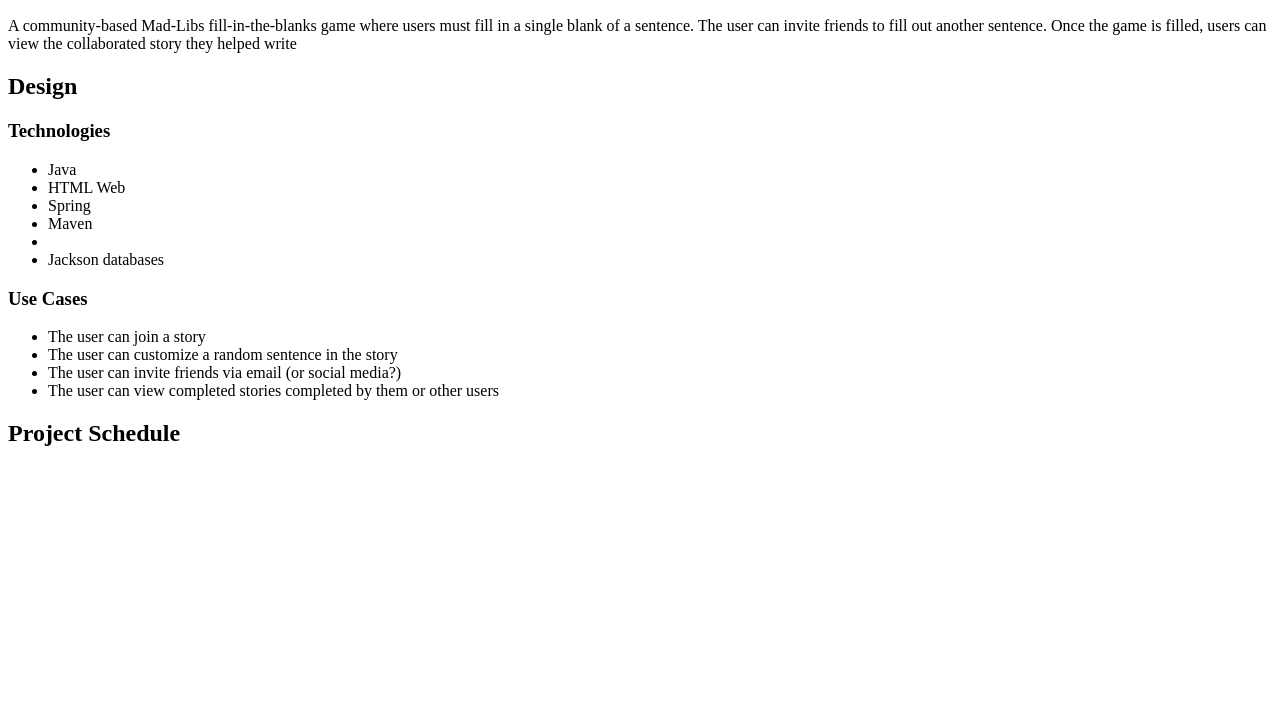
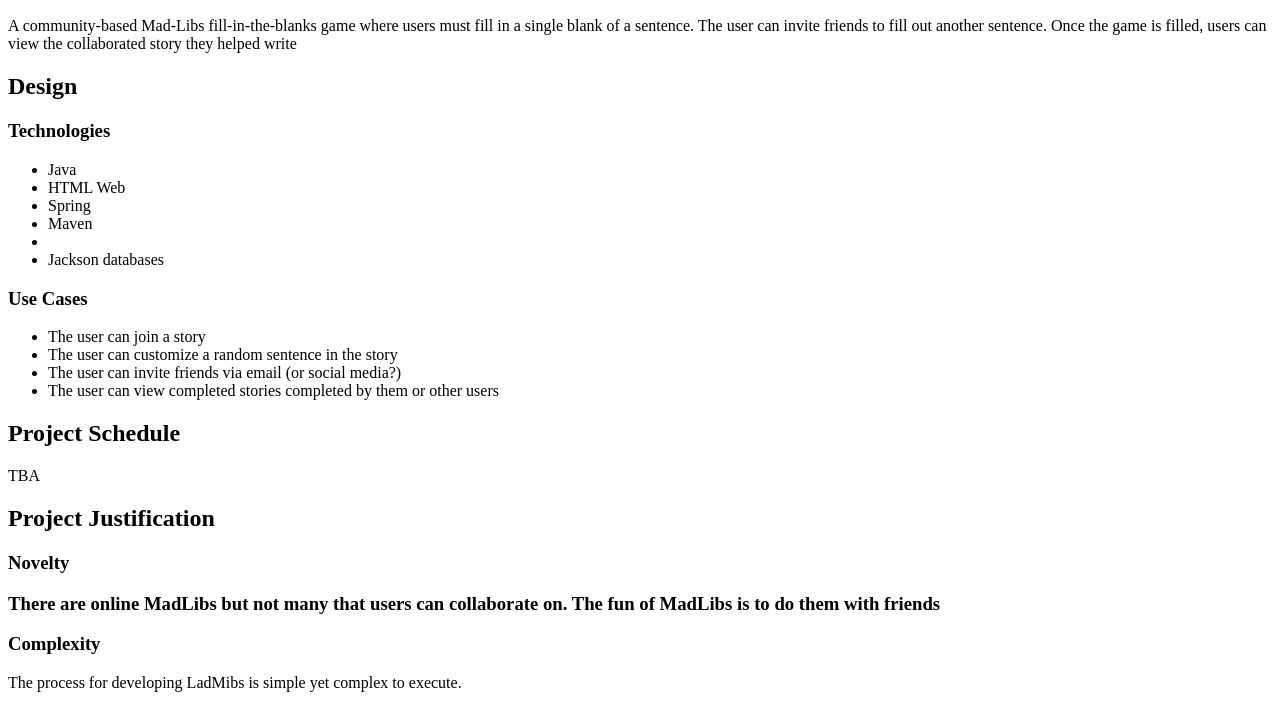
Before and after one commit to Alroemo/411Project, a plain HTML site: page index.html in a window 1280 px wide. Shown: the part 96-804 px from the top of the page. Drawn offline with Linux system fonts and the light colour scheme.

Commit message:
Update index.html

```diff
--- a/index.html
+++ b/index.html
@@ -25,5 +25,12 @@
     </ul>
 
     <h2>Project Schedule</h2>
+    <p>TBA</p>
+    <h2>Project Justification</h2>
+    <h3>Novelty<h3>
+      <p>There are online MadLibs but not many that users can collaborate on. The fun of MadLibs is
+        to do them with friends</p>
+      <h3>Complexity</h3>
+      <p>The process for developing LadMibs is simple yet complex to execute.</p>
   </body>
 </html>
```
